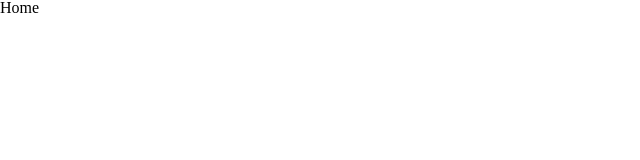
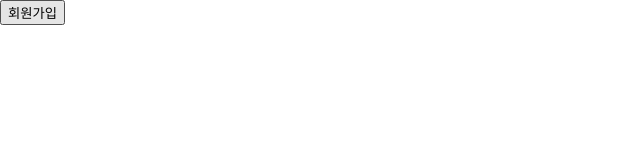
Before and after one commit to se-eun-park/ssafe_signup, a React (Create React App) app: page / in a window 1280 px wide. Shown: the top 160 px of the page, without its empty margins (0-640 px from the left). Built offline with nearby package versions, Linux system fonts and the light colour scheme.

Commit message:
Feat: Home에서 버튼을 누르면 SignUp으로 이동

```diff
--- a/src/pages/HomePage.jsx
+++ b/src/pages/HomePage.jsx
@@ -1,7 +1,15 @@
 import React from "react";
+import { Link } from "react-router-dom";
+import SignUpButton from "../components/SignUpButton";
 
 const HomePage = () => {
-  return <h1>Home</h1>;
+  return (
+    <>
+      <Link to="signup">
+        <SignUpButton />
+      </Link>
+    </>
+  );
 };
 
 export default HomePage;
```
